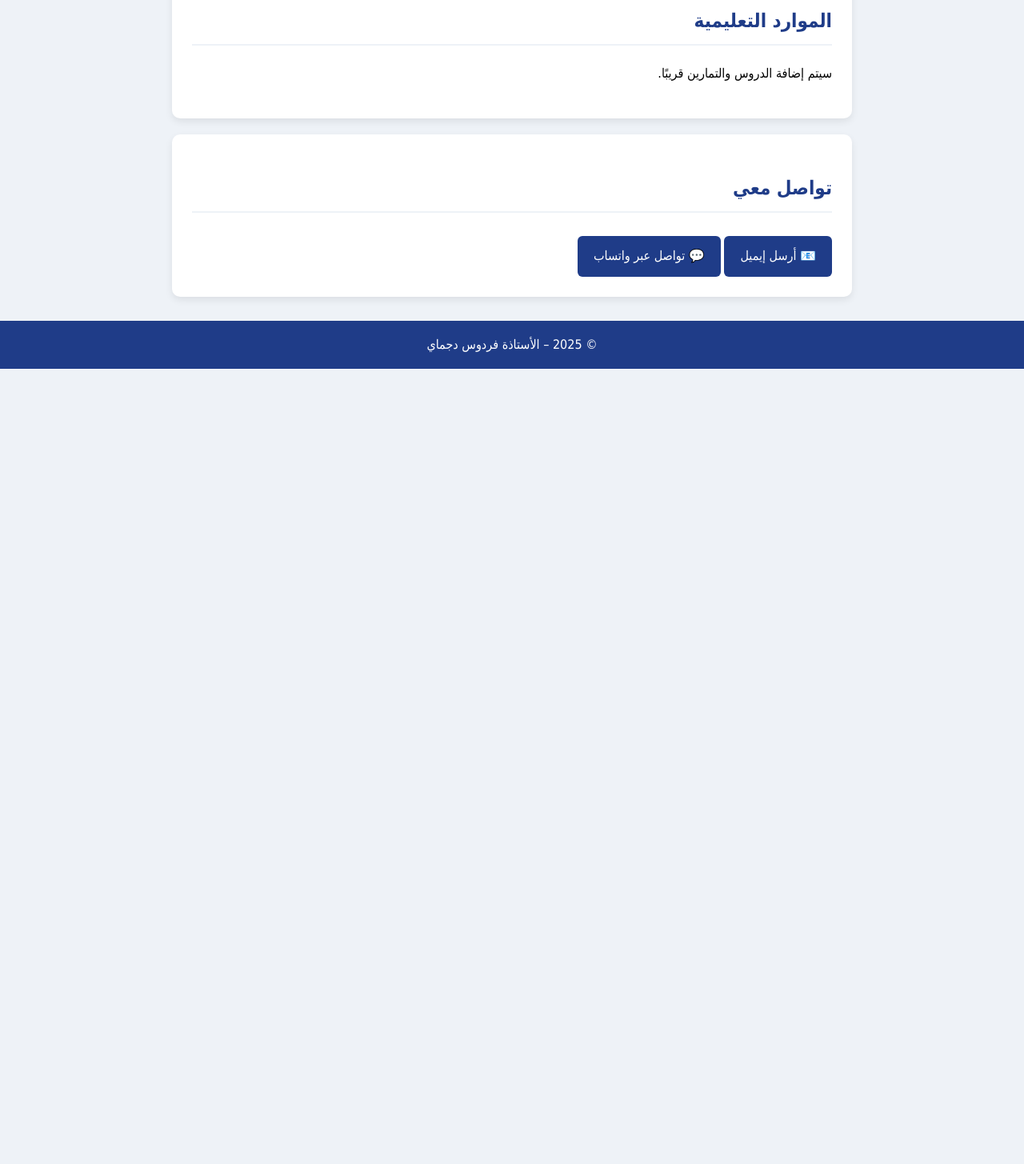
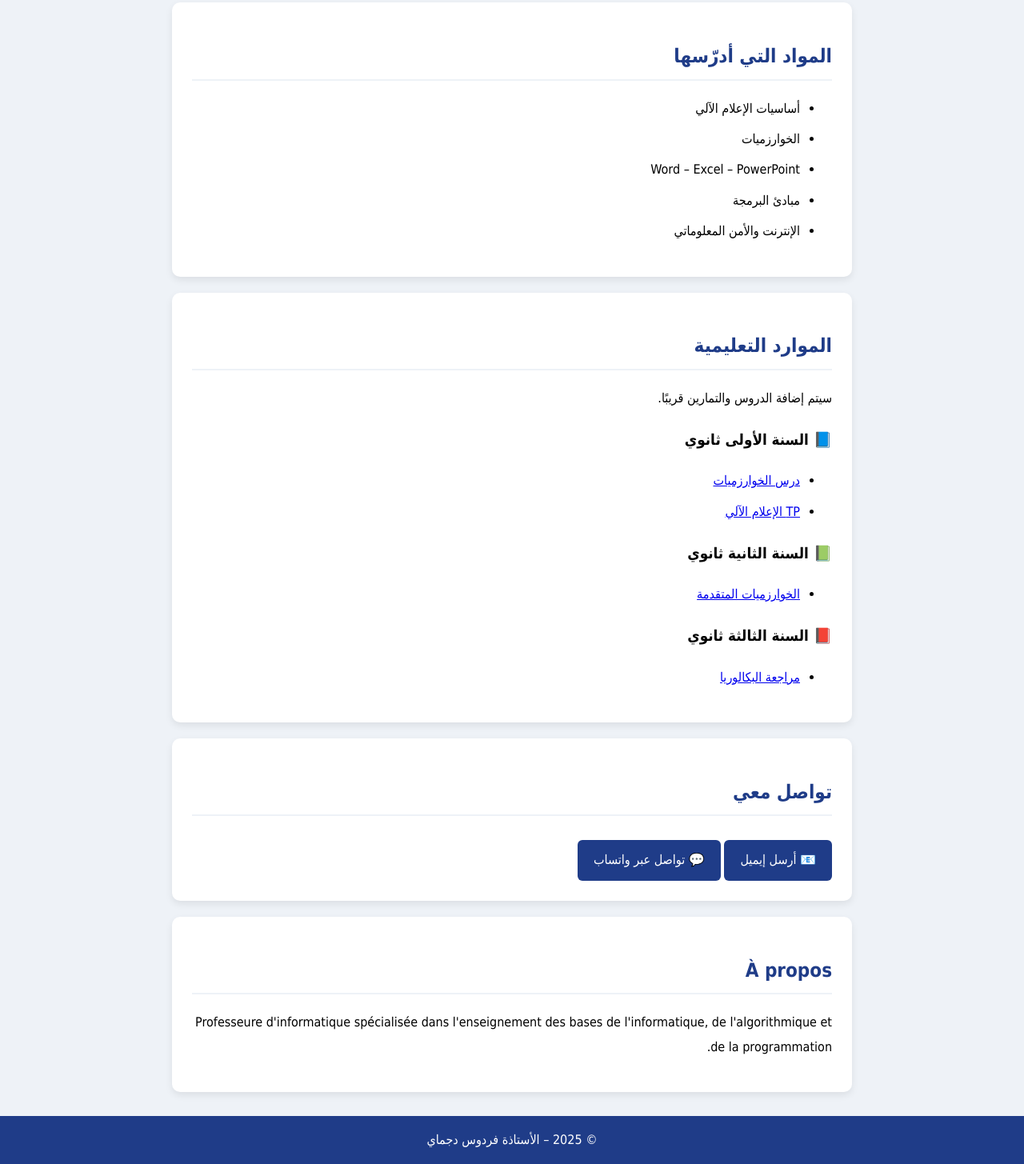
Before and after one commit to doussa98/doussa98.github.io, a plain HTML site: page index.html in a window 1280 px wide. Shown: the part 862-2317 px from the top of the page at 80% size. Before the commit the page ends 1323 px from the top, so only its background shows below. Drawn offline with Linux system fonts and the light colour scheme.

Commit message:
Update index.html

```diff
--- a/index.html
+++ b/index.html
@@ -2,6 +2,8 @@
 <html lang="ar" dir="rtl">
 <head>
     <meta charset="UTF-8">
+    <a class="btn" href="#fr">Français</a>
+
     <title>الأستاذة فردوس دجماي</title>
    <style>
     body {
@@ -68,6 +70,15 @@
         الخوارزميات، البرمجة، والاستعمال الذكي للتكنولوجيا.
     </p>
 </section>
+<section>
+    <h2>السيرة الذاتية</h2>
+    <ul>
+        <li>🎓 أستاذة معلوماتية – تعليم ثانوي</li>
+        <li>📍 خبرة في تدريس الإعلام الآلي</li>
+        <li>💻 مهارات: Algorithmique – Programmation – Bureautique</li>
+    </ul>
+    <a class="btn" href="cv-ferdaousse.pdf" target="_blank">📄 تحميل CV</a>
+</section>
 
 <section>
     <h2>المواد التي أدرّسها</h2>
@@ -83,6 +94,22 @@
 <section>
     <h2>الموارد التعليمية</h2>
     <p>سيتم إضافة الدروس والتمارين قريبًا.</p>
+
+    <h3>📘 السنة الأولى ثانوي</h3>
+    <ul>
+        <li><a href="algo-1as.pdf" target="_blank">درس الخوارزميات</a></li>
+        <li><a href="tp-1as.pdf" target="_blank">TP الإعلام الآلي</a></li>
+    </ul>
+
+    <h3>📗 السنة الثانية ثانوي</h3>
+    <ul>
+        <li><a href="algo-2as.pdf" target="_blank">الخوارزميات المتقدمة</a></li>
+    </ul>
+
+    <h3>📕 السنة الثالثة ثانوي</h3>
+    <ul>
+        <li><a href="revision-bac.pdf" target="_blank">مراجعة البكالوريا</a></li>
+    </ul>
 </section>
 
 <section>
@@ -93,6 +120,13 @@
 </a>
 
 </section>
+<section id="fr">
+    <h2>À propos</h2>
+    <p>
+        Professeure d'informatique spécialisée dans l'enseignement
+        des bases de l'informatique, de l'algorithmique et de la programmation.
+    </p>
+</section>
 
 <footer>
     © 2025 – الأستاذة فردوس دجماي
```
